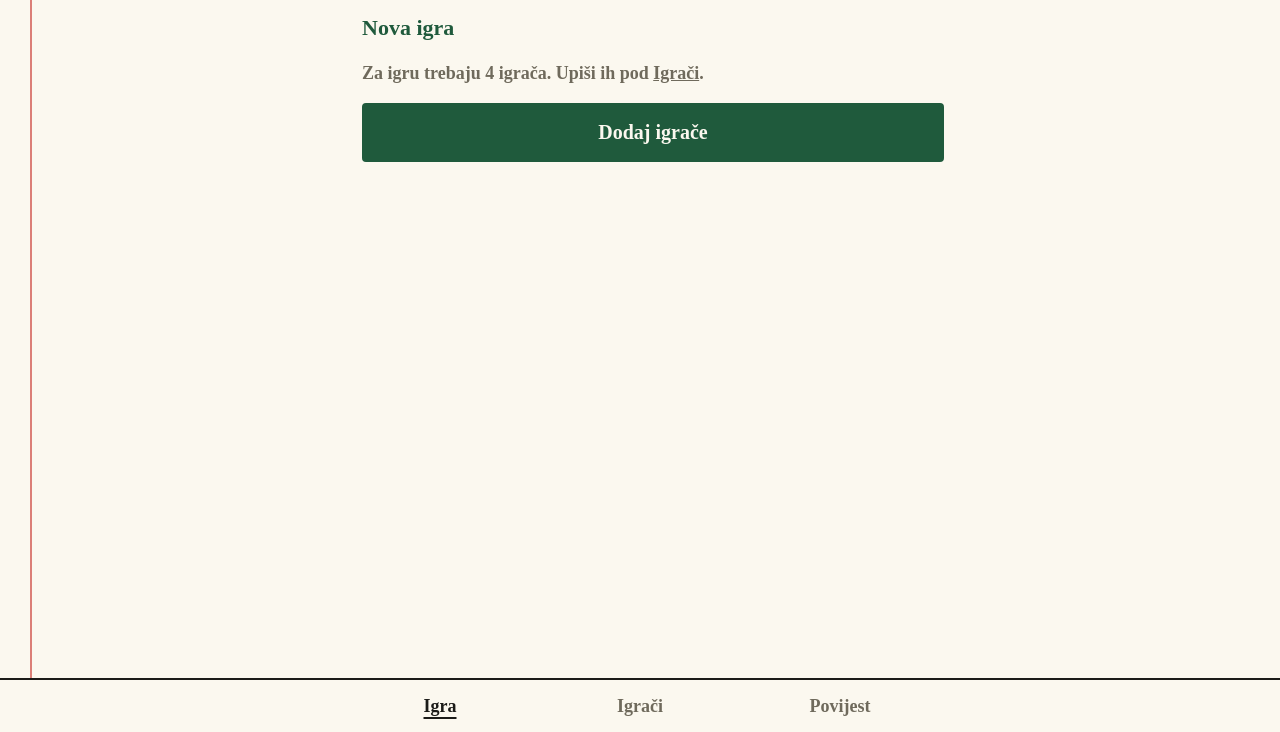
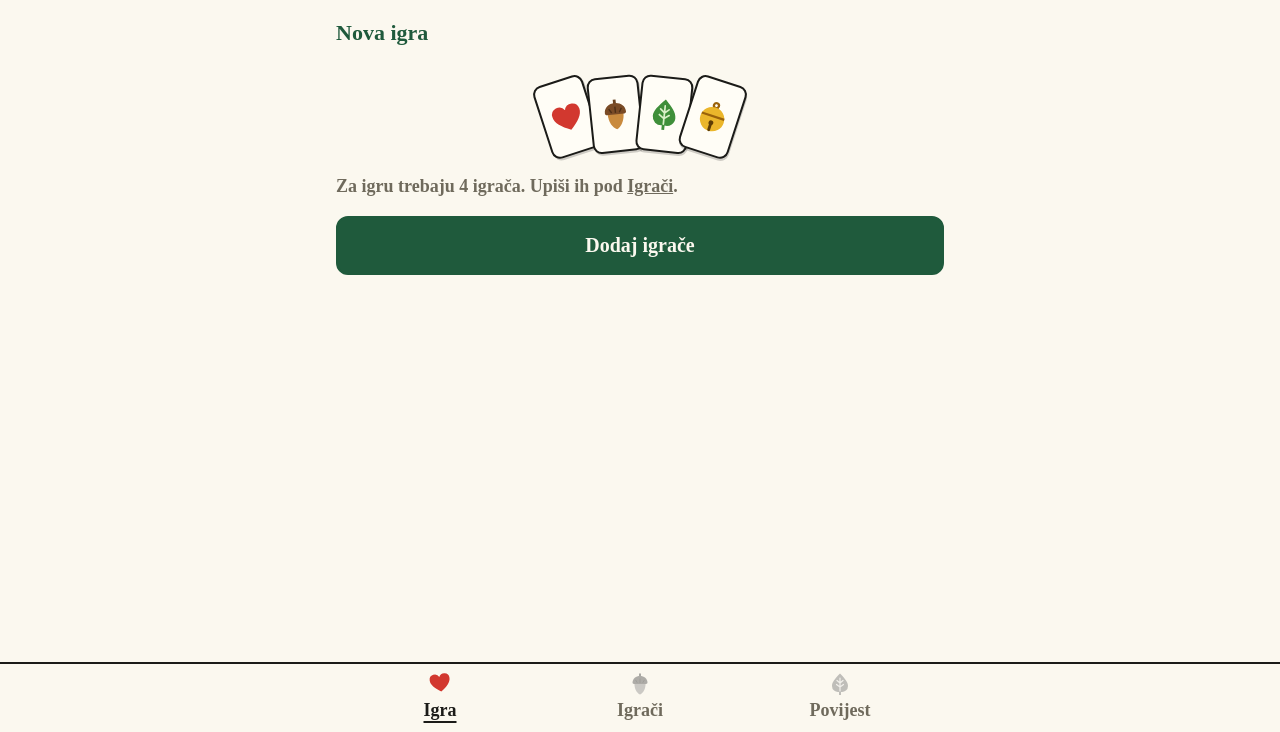
Before and after one commit to BornaOcvirk/bela-blok, a website: page docs/index.html in a window 1280 px wide. Shown: the part 68-800 px from the top of the page. Drawn offline with Linux system fonts and the light colour scheme.

Commit message:
Playful look: card suit art, remove red margin line
Croatian suits (srce, žir, list, zvono) in a header card fan, empty
states, tab icons and card-style hand entry; bell on win; rounder buttons.

Co-Authored-By: Claude Opus 5.5 <noreply@anthropic.com>

```diff
--- a/docs/index.html
+++ b/docs/index.html
@@ -14,18 +14,17 @@
 <link rel="icon" href="icon-180.png">
 <title>Bela Blok</title>
 <style>
-:root{--paper:#fbf8ef;--ink:#1b1b18;--soft:#6f6a5c;--rule:#b9cde0;--margin:#d0574f;--green:#1f5a3c;--on-green:#fbf8ef;--bad:#b3261e;--hl:#d6ecd9;--mi:#2b8a4e;--vi:#b8651c;color-scheme:light}
-@media (prefers-color-scheme:dark){:root:not([data-theme=light]){--paper:#141612;--ink:#ecebe2;--soft:#9c9a8e;--rule:#2f3d35;--margin:#8a3a33;--green:#6fbf8f;--on-green:#141612;--bad:#ef7a6e;--hl:#1f3a2a;--mi:#4fa877;--vi:#b0722a;color-scheme:dark}}
-:root[data-theme=dark]{--paper:#141612;--ink:#ecebe2;--soft:#9c9a8e;--rule:#2f3d35;--margin:#8a3a33;--green:#6fbf8f;--on-green:#141612;--bad:#ef7a6e;--hl:#1f3a2a;--mi:#4fa877;--vi:#b0722a;color-scheme:dark}
+:root{--paper:#fbf8ef;--ink:#1b1b18;--soft:#6f6a5c;--rule:#b9cde0;--card:#fffdf6;--green:#1f5a3c;--on-green:#fbf8ef;--bad:#b3261e;--hl:#d6ecd9;--mi:#2b8a4e;--vi:#b8651c;color-scheme:light}
+@media (prefers-color-scheme:dark){:root:not([data-theme=light]){--paper:#141612;--ink:#ecebe2;--soft:#9c9a8e;--rule:#2f3d35;--card:#e8e3d3;--green:#6fbf8f;--on-green:#141612;--bad:#ef7a6e;--hl:#1f3a2a;--mi:#4fa877;--vi:#b0722a;color-scheme:dark}}
+:root[data-theme=dark]{--paper:#141612;--ink:#ecebe2;--soft:#9c9a8e;--rule:#2f3d35;--card:#e8e3d3;--green:#6fbf8f;--on-green:#141612;--bad:#ef7a6e;--hl:#1f3a2a;--mi:#4fa877;--vi:#b0722a;color-scheme:dark}
 *{box-sizing:border-box}
 html,body{background:var(--paper);touch-action:manipulation}
 body{margin:0;color:var(--ink);font:700 18px/1.35 "Times New Roman",Times,serif;padding-bottom:calc(64px + env(safe-area-inset-bottom));-webkit-tap-highlight-color:transparent}
-body::before{content:"";position:fixed;top:0;bottom:0;left:30px;width:2px;background:var(--margin);opacity:.75;pointer-events:none}
 button,input,select{font:inherit;color:inherit}
-header{display:flex;align-items:flex-end;justify-content:space-between;max-width:640px;margin:0 auto;padding:calc(14px + env(safe-area-inset-top)) 16px 4px 42px}
+header{display:flex;align-items:flex-end;justify-content:space-between;max-width:640px;margin:0 auto;padding:calc(14px + env(safe-area-inset-top)) 16px 4px}
 h1{margin:0;font-size:30px;line-height:1.1;color:var(--green);border-bottom:4px double var(--green)}
 .theme{background:none;border:0;font-size:17px;padding:4px 0 4px 8px;color:var(--soft);text-decoration:underline;cursor:pointer}
-main{max-width:640px;margin:0 auto;padding:8px 16px 16px 42px}
+main{max-width:640px;margin:0 auto;padding:8px 16px 16px}
 h2{margin:18px 0 8px;font-size:22px;color:var(--green)}
 .lbl{display:block;font-size:15px;color:var(--soft);margin:14px 0 4px}
 .muted{color:var(--soft)}.small{font-size:15px}.center{text-align:center}.bad{color:var(--bad)}
@@ -34,7 +33,7 @@ input,select{width:100%;padding:8px 2px;border:0;border-bottom:2px solid var(--i
 input[type=number]{text-align:center;font-size:28px}
 input::-webkit-inner-spin-button{-webkit-appearance:none}
 input::placeholder{color:var(--soft);opacity:.6}
-.btn{border:2px solid var(--ink);background:transparent;border-radius:4px;padding:10px 12px;font-size:18px;cursor:pointer}
+.btn{border:2px solid var(--ink);background:transparent;border-radius:12px;padding:10px 12px;font-size:18px;cursor:pointer}
 .btn.main{background:var(--green);border-color:var(--green);color:var(--on-green)}
 .btn.red{border-color:var(--bad);color:var(--bad)}
 .btn.on{background:var(--ink);color:var(--paper)}
@@ -42,7 +41,7 @@ input::placeholder{color:var(--soft);opacity:.6}
 .wide{padding:14px;font-size:20px}
 .link{background:none;border:0;padding:6px 0;font-size:16px;text-decoration:underline;cursor:pointer}
 .pick label{position:relative}.pick input{position:absolute;opacity:0}
-.pick span{display:block;text-align:center;border:2px solid var(--ink);border-radius:4px;padding:8px;cursor:pointer}
+.pick span{display:block;text-align:center;border:2px solid var(--ink);border-radius:12px;padding:8px;cursor:pointer}
 .pick input:checked+span{background:var(--ink);color:var(--paper)}
 .pick input:focus-visible+span{outline:2px dashed var(--green);outline-offset:2px}
 /* score sheet */
@@ -69,17 +68,18 @@ input::placeholder{color:var(--soft);opacity:.6}
 .sheet.stat td{font-size:20px;height:36px}
 .sheet.stat td:first-child{text-align:left;font-size:16px;color:var(--soft)}
 /* hand entry */
-.entry{border:2px solid var(--ink);border-radius:4px;padding:4px 12px 12px;margin-top:16px}
+.entry{position:relative;border:2px solid var(--ink);border-radius:16px;padding:4px 12px 38px;margin-top:16px}
+.pip{position:absolute;width:22px;height:22px}.pip.tr{top:10px;right:10px}.pip.bl{bottom:10px;left:10px;transform:rotate(180deg)}
 .cols{display:grid;grid-template-columns:1fr 1fr;gap:14px}.cols>div{min-width:0}
 .colh{text-align:center;font-size:24px;margin-top:6px}
 .chips{display:flex;flex-wrap:wrap;gap:6px;margin-top:10px}
-.chip{border:1.5px solid var(--ink);background:transparent;border-radius:4px;padding:6px 8px;font-size:16px;cursor:pointer}
+.chip{border:1.5px solid var(--ink);background:transparent;border-radius:999px;padding:6px 8px;font-size:16px;cursor:pointer}
 .chip.on{background:var(--ink);color:var(--paper)}
 .chip.red{border-color:var(--bad);color:var(--bad)}
 .listed{display:flex;flex-wrap:wrap;gap:4px 10px;margin-top:6px}
 .listed button{border:0;background:none;padding:2px 0;color:var(--green);font-size:16px;text-decoration:underline;cursor:pointer}
 .preview{text-align:center;font-size:26px;margin:14px 0 10px;font-variant-numeric:tabular-nums}
-.flash{border:4px double var(--green);color:var(--green);text-align:center;padding:14px;font-size:22px;margin:8px 0 12px}
+.flash{border:4px double var(--green);border-radius:16px;color:var(--green);text-align:center;padding:14px;font-size:22px;margin:8px 0 12px}
 /* lists */
 .line{border-bottom:1px solid var(--rule);padding:10px 0}
 .line .top{display:flex;justify-content:space-between;align-items:baseline;gap:8px}
@@ -90,18 +90,39 @@ input::placeholder{color:var(--soft);opacity:.6}
 .icon{background:none;border:0;font-size:18px;padding:4px 6px;cursor:pointer}
 .hrow{display:flex;justify-content:space-between;gap:8px;font-size:19px}.hrow.win{color:var(--green)}
 nav{position:fixed;bottom:0;left:0;right:0;display:flex;justify-content:center;background:var(--paper);border-top:2px solid var(--ink);padding-bottom:env(safe-area-inset-bottom)}
-nav button{flex:1;max-width:200px;background:none;border:0;padding:14px 0;font-size:18px;color:var(--soft);cursor:pointer}
+nav button{flex:1;max-width:200px;background:none;border:0;padding:8px 0 10px;font-size:18px;color:var(--soft);cursor:pointer}
 nav button.on{color:var(--ink);text-decoration:underline;text-underline-offset:5px;text-decoration-thickness:2px}
 :focus-visible{outline:2px dashed var(--green);outline-offset:2px}
+/* playing cards: srce, žir, list, zvono */
+svg.s{display:block;width:100%;height:100%}
+.brand{display:flex;align-items:flex-end;gap:14px}
+.fan{display:flex;padding:0 8px 4px}
+.fan i{display:grid;place-items:center;width:26px;height:38px;margin-left:-9px;background:var(--card);border:1.5px solid #1b1b18;border-radius:5px;box-shadow:1px 2px 0 rgba(0,0,0,.18);transform:rotate(var(--r));transform-origin:50% 130%;transition:transform .25s}
+.fan i:first-child{margin-left:0}
+.fan i svg{width:17px;height:17px}
+.fan i:nth-child(1){--r:-18deg}.fan i:nth-child(2){--r:-6deg}.fan i:nth-child(3){--r:6deg}.fan i:nth-child(4){--r:18deg}
+.fan:active i:nth-child(1){--r:-28deg}.fan:active i:nth-child(2){--r:-10deg}.fan:active i:nth-child(3){--r:10deg}.fan:active i:nth-child(4){--r:28deg}
+.fan.big{justify-content:center;margin:28px 0 18px}
+.fan.big i{width:52px;height:76px;margin-left:-16px;border-radius:9px;border-width:2px}
+.fan.big i:first-child{margin-left:0}
+.fan.big i svg{width:34px;height:34px}
+nav i{display:block;width:24px;height:24px;margin:0 auto 2px;transition:transform .2s}
+nav button:not(.on) i{filter:grayscale(1);opacity:.45}
+nav button.on i{transform:translateY(-2px) rotate(-8deg)}
+.btn,.chip,.pick span{transition:transform .08s}
+.btn:active:not(:disabled),.chip:active,.pick span:active{transform:translateY(2px) scale(.97)}
+.flash svg{display:inline-block;width:30px;height:30px;vertical-align:-7px;margin-right:8px;transform-origin:50% 10%;animation:ring .5s ease-in-out 4}
+@keyframes ring{25%{transform:rotate(20deg)}75%{transform:rotate(-20deg)}}
+@media (prefers-reduced-motion:reduce){*{transition:none!important;animation:none!important}}
 </style>
 </head>
 <body>
-<header><h1>Bela Blok</h1><button id="themeBtn" class="theme" onclick="cycleTheme()" aria-label="Promijeni temu (auto / dan / noć)">auto</button></header>
+<header><div class="brand"><h1>Bela Blok</h1><span id="hfan"></span></div><button id="themeBtn" class="theme" onclick="cycleTheme()" aria-label="Promijeni temu (auto / dan / noć)">auto</button></header>
 <main id="app"></main>
 <nav>
-  <button data-v="game" onclick="go('game')">Igra</button>
-  <button data-v="players" onclick="go('players')">Igrači</button>
-  <button data-v="history" onclick="histId=null;go('history')">Povijest</button>
+  <button data-v="game" onclick="go('game')"><i data-s="srce"></i>Igra</button>
+  <button data-v="players" onclick="go('players')"><i data-s="zir"></i>Igrači</button>
+  <button data-v="history" onclick="histId=null;go('history')"><i data-s="list"></i>Povijest</button>
 </nav>
 <script src="bela.js"></script>
 <script>
@@ -121,6 +142,15 @@ const teamName = tm => tm.map(pname).join(' & ');
 const MV = i => i ? 'VI' : 'MI';
 const active = () => db.games.find(g => winner(g) == null);
 const zvOf = (h, i) => sum(h.zv[i]) + h.bela[i] * 20;
+// Croatian/German-suited cards. Fixed colours on purpose: they're printed card faces, not theme ink.
+const SUIT = {
+  srce: '<svg class="s" viewBox="0 0 24 24" aria-hidden="true"><path fill="#d2382f" d="M12 21.5C5.8 17.3 2 13.6 2 9a5.2 5.2 0 0 1 10-2 5.2 5.2 0 0 1 10 2c0 4.6-3.8 8.3-10 12.5z"/></svg>',
+  zir: '<svg class="s" viewBox="0 0 24 24" aria-hidden="true"><path fill="#6b4423" d="M11 1.5h2v3.2h-2z"/><path fill="#c98a3e" d="M6.4 11.5h11.2c0 5.6-2.6 9.9-5.6 11-3-1.1-5.6-5.4-5.6-11z"/><path fill="#7a4b26" d="M4.5 10.6C4.5 6.6 8 4 12 4s7.5 2.6 7.5 6.6c0 .8-.6 1.4-1.4 1.4H5.9c-.8 0-1.4-.6-1.4-1.4z"/><path fill="none" stroke="#4f2f16" stroke-width="1" d="M7.5 7.8l1.8 3M12 6.5v4.5M16.5 7.8l-1.8 3"/></svg>',
+  list: '<svg class="s" viewBox="0 0 24 24" aria-hidden="true"><path fill="#3f8f3a" d="M12 1.5c5 5.2 8 8.6 8 12.4a6 6 0 0 1-7 6V23h-2v-3.1a6 6 0 0 1-7-6c0-3.8 3-7.2 8-12.4z"/><path fill="none" stroke="#d9f0c8" stroke-width="1.2" stroke-linecap="round" d="M12 6v13M12 11l-3-2.5M12 11l3-2.5M12 15l-3.5-2.5M12 15l3.5-2.5"/></svg>',
+  zvono: '<svg class="s" viewBox="0 0 24 24" aria-hidden="true"><circle cx="12" cy="3.6" r="1.8" fill="none" stroke="#9a620a" stroke-width="1.6"/><circle cx="12" cy="13.6" r="8.6" fill="#ebb62b"/><path fill="none" stroke="#9a620a" stroke-width="1.6" d="M3.7 11.4h16.6"/><path stroke="#5e3d05" stroke-width="2" stroke-linecap="round" d="M12 16.5v5"/><circle cx="12" cy="16.3" r="1.7" fill="#5e3d05"/></svg>',
+};
+const SUITS = Object.keys(SUIT);
+const fan = (cls = '') => `<div class="fan ${cls}" aria-hidden="true">${SUITS.map(k => `<i>${SUIT[k]}</i>`).join('')}</div>`;
 
 function applyTheme() {
   document.documentElement.dataset.theme = db.theme;
@@ -133,13 +163,13 @@ function render() {
   document.querySelectorAll('nav button').forEach(b => b.classList.toggle('on', b.dataset.v === view));
   const g = active();
   $('#app').innerHTML = view === 'players' ? playersView() : view === 'history' ? historyView()
-    : (flash ? `<div class="flash">${flash}</div>` : '') + (g ? gameView(g) : newGameView());
+    : (flash ? `<div class="flash" role="status">${SUIT.zvono}${flash}</div>` : '') + (g ? gameView(g) : newGameView());
   flash = '';
 }
 
 /* ---------- Igra ---------- */
 function newGameView() {
-  if (db.players.length < 4) return `<h2>Nova igra</h2>
+  if (db.players.length < 4) return `<h2>Nova igra</h2>${fan('big')}
     <p class="muted">Za igru trebaju 4 igrača. Upiši ih pod <u>Igrači</u>.</p>
     <button class="btn main wide" style="width:100%" onclick="go('players')">Dodaj igrače</button>`;
   picks = picks.map(id => db.players.some(p => p.id === id) ? id : null); // drop deleted players
@@ -221,7 +251,8 @@ function handForm(g) {
       <button class="chip red" onclick="belot(${i})">BELOT</button></div>
     <div class="listed">${d.zv[i].map((v, k) => `<button onclick="rmZv(${i},${k})" aria-label="Ukloni zvanje ${v}">${v} ✕</button>`).join('')}</div>
   </div>`;
-  return `<div class="entry">
+  const pip = SUIT[SUITS[g.hands.length % 4]]; // each new hand gets the next suit
+  return `<div class="entry"><span class="pip tr">${pip}</span><span class="pip bl">${pip}</span>
     <span class="lbl">Tko je zvao adut?</span>
     <div class="row">${[0, 1].map(i => `<button class="btn ${d.caller === i ? 'on' : ''}" aria-pressed="${d.caller === i}" onclick="draft.caller=${i};render()">${MV(i)}</button>`).join('')}</div>
     <span class="lbl">Bodovi (drugi stupac se sam izračuna) i zvanja</span>
@@ -381,7 +412,7 @@ function playersView() {
   return `<h2>Igrači</h2>
     <form class="row" onsubmit="addPlayer(event)"><input id="pname" placeholder="Upiši ime…" maxlength="30" autocomplete="off" aria-label="Ime igrača">
     <button class="btn" style="flex:0 0 auto">Dodaj</button></form>
-    ${list || '<p class="muted">Još nema igrača.</p>'}`;
+    ${list || fan('big') + '<p class="muted center">Još nema igrača.</p>'}`;
 }
 const nameTaken = (n, except) => db.players.some(p => p.id !== except && p.name.toLowerCase() === n.toLowerCase());
 function addPlayer(e) {
@@ -413,7 +444,7 @@ function historyView() {
       ${[0, 1].map(i => `<span class="hrow ${w === i ? 'win' : ''}"><span>${MV(i)} · ${esc(teamName(g.teams[i]))}${w === i ? ' ✓' : ''}</span><span>${t[i]}</span></span>`).join('')}
       <span class="st" style="text-align:right">pregled ›</span></button>`;
   }).join('');
-  return `<h2>Povijest</h2>${games || '<p class="muted">Još nema igara.</p>'}
+  return `<h2>Povijest</h2>${games || fan('big') + '<p class="muted center">Još nema igara.</p>'}
     <h2>Sigurnosna kopija</h2>
     <p class="st">Spremi sve igrače, igre i statistiku (npr. u iCloud ili pošalji sebi), ili ih vrati iz kopije.</p>
     <div class="row"><button class="btn" onclick="exportBackup()">Izvezi</button>
@@ -449,6 +480,8 @@ function importText(txt) {
   db = { players: d.players, games: d.games, theme: db.theme }; draft = null; save(); render();
 }
 
+$('#hfan').innerHTML = fan();
+document.querySelectorAll('nav i[data-s]').forEach(e => e.innerHTML = SUIT[e.dataset.s]);
 applyTheme(); render();
 if ('serviceWorker' in navigator) navigator.serviceWorker.register('sw.js').catch(() => {});
 </script>
```
